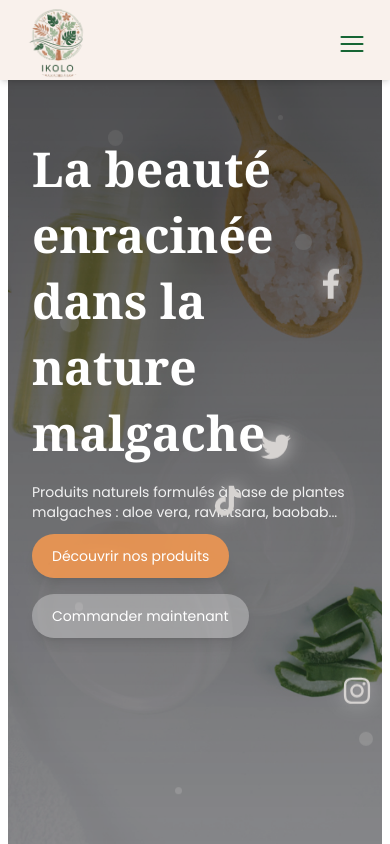
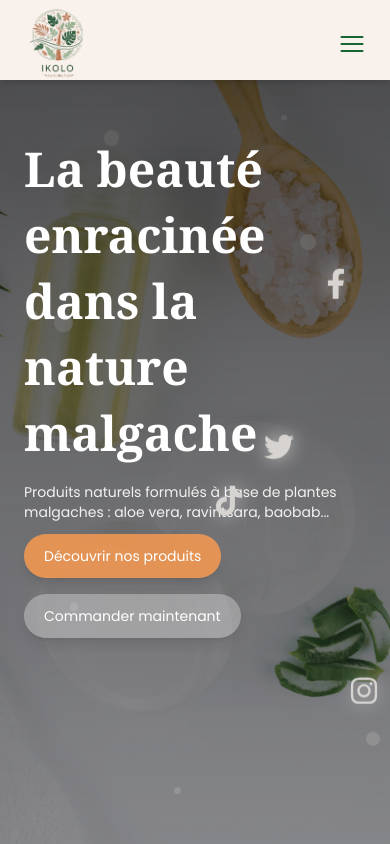
Before and after one commit to ramandimbsonMg/ikolo-website, a Next.js app: page / in a window 390 px wide. Shown: the top 844 px of the page. Built offline with nearby package versions, Linux system fonts and the light colour scheme; no server answers; the database is empty.

Commit message:
Mise à jour du frontend : blog, testimonials, newsletter, produits, layout et composants

```diff
--- a/src/ui/components/container/container.tsx
+++ b/src/ui/components/container/container.tsx
@@ -14,7 +14,7 @@ export const Container = ({children, className}:Props) => {
 }
 export const ContainerContenu = ({children, className}:Props) => {
     return (
-      <div className={clsx("w-full lg:max-w-8xl mx-auto lg:px-10 px-2", className)}>
+      <div className={clsx("w-full lg:max-w-8xl mx-auto lg:px-10", className)}>
         {children}
       </div>
     );
```
